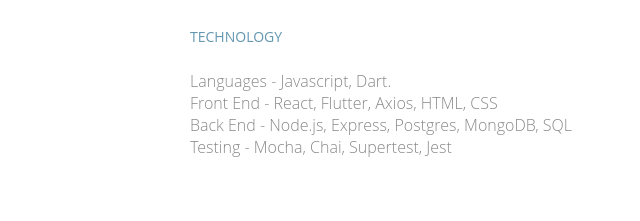
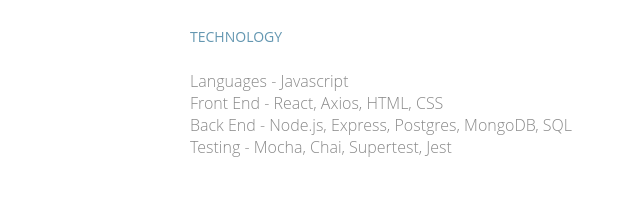
Before and after one commit to tombo-coys/tombo-coys.github.io, a plain HTML site: page contact.html in a window 1280 px wide. Shown: the part 755-976 px from the top of the page, 0-640 px from the left. Drawn offline with Linux system fonts and the light colour scheme; a web font is replaced by a local one.

Commit message:
update contact page

```diff
--- a/contact.html
+++ b/contact.html
@@ -53,8 +53,8 @@
                             <br>
                             <h5>Technology</h5>
                             <ul>
-                                    <li>Languages - Javascript, Dart.</li>
-                                    <li>Front End - React, Flutter, Axios, HTML, CSS </li>
+                                    <li>Languages - Javascript</li>
+                                    <li>Front End - React, Axios, HTML, CSS </li>
                                     <li>Back End  - Node.js, Express, Postgres, MongoDB, SQL</li>
                                     <li>Testing - Mocha, Chai, Supertest, Jest</li>
 
```
